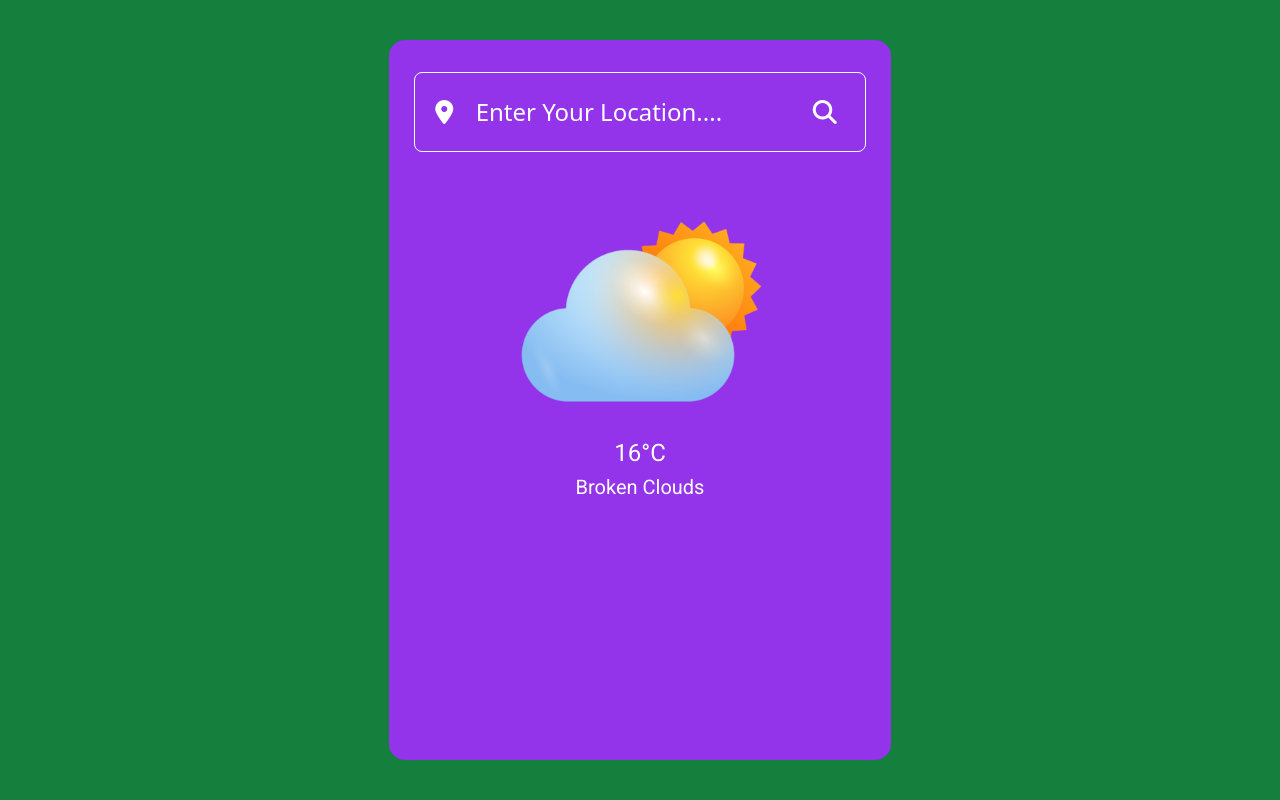
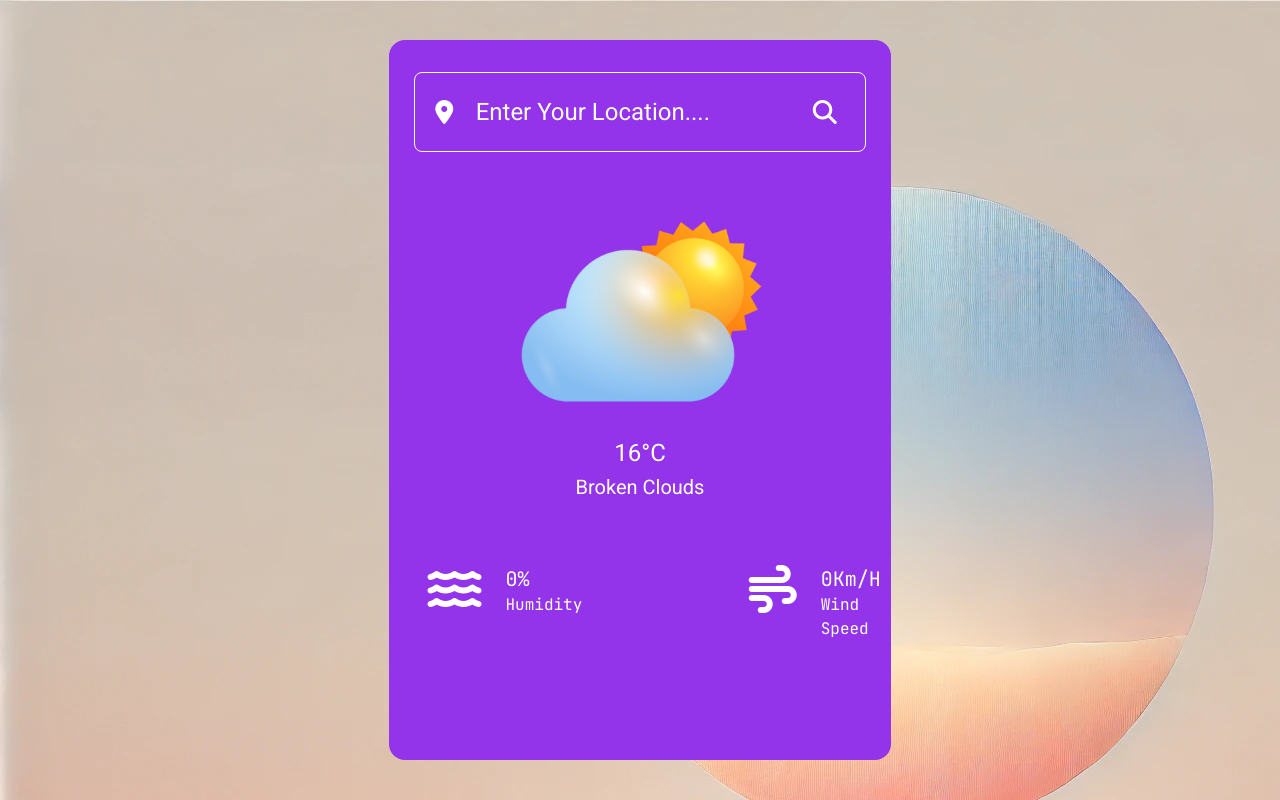
Before and after one commit to Marius-Diran/Weather-App, a website: page index.html in a window 1280 px wide. Drawn offline with Linux system fonts and the light colour scheme.

Commit message:
Progress

```diff
--- a/index.html
+++ b/index.html
@@ -6,7 +6,7 @@
   <title>Weather Site by Marius Odediran</title>
   <link rel="stylesheet" href="./output.css">
 </head>
-<body class="min-h-[100vh] flex justify-center items-center bg-green-700">
+<body class="min-h-[100vh] flex justify-center items-center bg-hero-pattern font-Roboto">
   <div class="container">
     <div class="h-[90vh] w-[40%] bg-purple-600 mx-auto my-10 rounded-2xl main-body">
       <div class="relative bg-transparent border border-solid border-white h-[10vh] w-[90%] flex items-center mx-auto top-8 rounded-lg search-box">
@@ -15,7 +15,7 @@
         <button class="fa-solid fa-magnifying-glass text-2xl mr-7" style="color: #ffffff;"></button>
       </div>
 
-      <div class="weather-box flex items-center">
+      <div class="weather-box">
         <div class="weather-info">
           <div class="weather-img-box w-[50%] mx-auto mt-24">
             <img src="./images/cloud.png" alt="cloudy" class="w-full">
@@ -23,11 +23,21 @@
           <p class="text-center mt-7 font-Roboto text-2xl text-white">16<span>°C</span></p>
           <p class="text-center mt-1 font-Roboto text-white text-xl">Broken Clouds</p>
         </div>
-        <div class="weather-details">
-          <div class="humidity-detail">
-
+        <div class="weather-details flex mt-[8vh]">
+          <div class="humidity-detail flex ml-[3vw]">
+            <i class="fa-solid fa-water text-5xl" style="color: #ffffff;"></i>
+            <div class="humidity-writeup ml-6">
+              <p class="text-white text-xl font-JetBrainsMono">0%</p>
+              <P class="text-white font-JetBrainsMono">Humidity</P>
+            </div>
           </div>
-          <div class="wind-detail"></div>
+          <div class="wind-detail flex ml-[13vw]">
+            <i class="fa-solid fa-wind text-5xl" style="color: #ffffff;"></i>
+            <div class="wind-writeup ml-6">
+              <p class="text-white text-xl font-JetBrainsMono">0Km/H</p>
+              <p class="text-white font-JetBrainsMono">Wind Speed</p>
+            </div>
+          </div>
         </div>
       </div>
     </div>
--- a/tailwind.config.js
+++ b/tailwind.config.js
@@ -3,6 +3,9 @@ module.exports = {
   content: ["./*.{html,js}"],
   theme: {
     extend: {
+      backgroundImage: {
+        'hero-pattern': "url('/images/weather bg-alt.png')"
+      },
       screens: {
         'phones': {'min': '320px', 'max': '500px'}
       }
```
Also changed, not shown: images/DALL·E 2024-10-29 11.25.02 - A soft gradient background for a weather website, featuring warm sunrise and sunset colors. The gradient smoothly transitions from deep oranges and so.webp (added), images/weather bg-alt.png (added), output.css.
